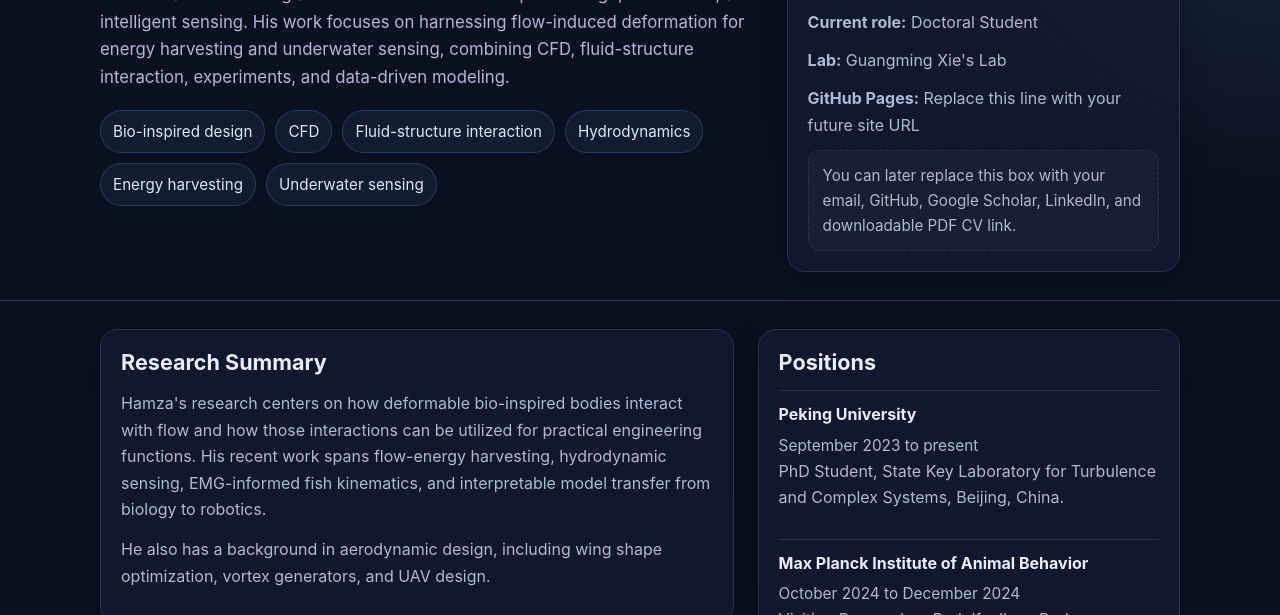
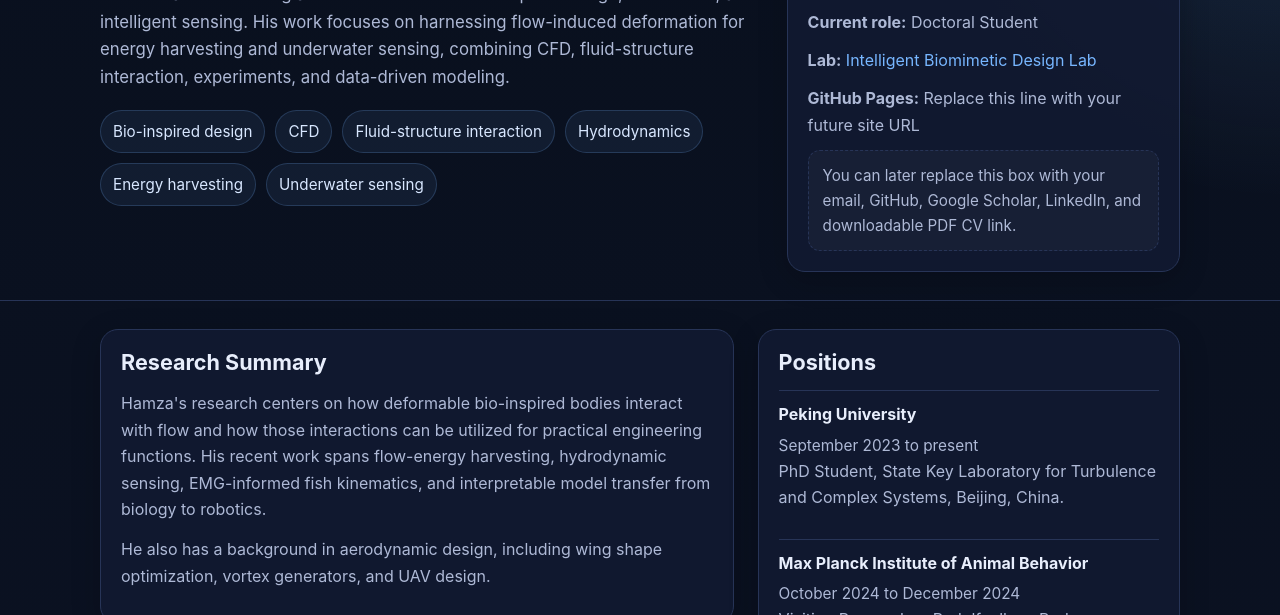
Before and after one commit to hamzasherpao/CV, a plain HTML site: page index.html in a window 1280 px wide. Shown: the part 185-800 px from the top of the page. Drawn offline with Linux system fonts and the light colour scheme.

Commit message:
Update index.html

```diff
--- a/index.html
+++ b/index.html
@@ -137,7 +137,7 @@
           <li><strong>ORCID:</strong> <a href="https://orcid.org/0000-0001-7800-689X" target="_blank" rel="noreferrer">0000-0001-7800-689X</a></li>
           <li><strong>Institution:</strong> Peking University, Beijing, China</li>
           <li><strong>Current role:</strong> Doctoral Student</li>
-          <li><strong>Lab:</strong> Guangming Xie's Lab</li>
+          <li><strong>Lab:</strong> <a href="https://ibdl.pku.edu.cn/" target="_blank" rel="noreferrer">Intelligent Biomimetic Design Lab</a></li>
           <li><strong>GitHub Pages:</strong> Replace this line with your future site URL</li>
         </ul>
         <div class="note">
```
